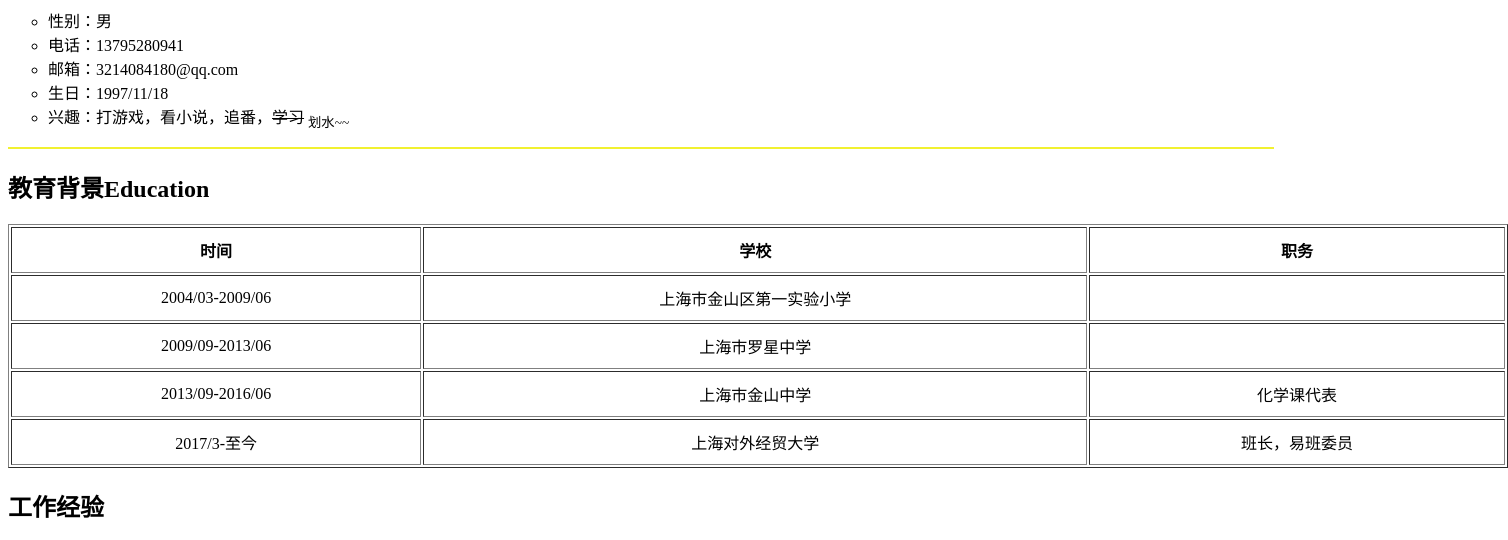
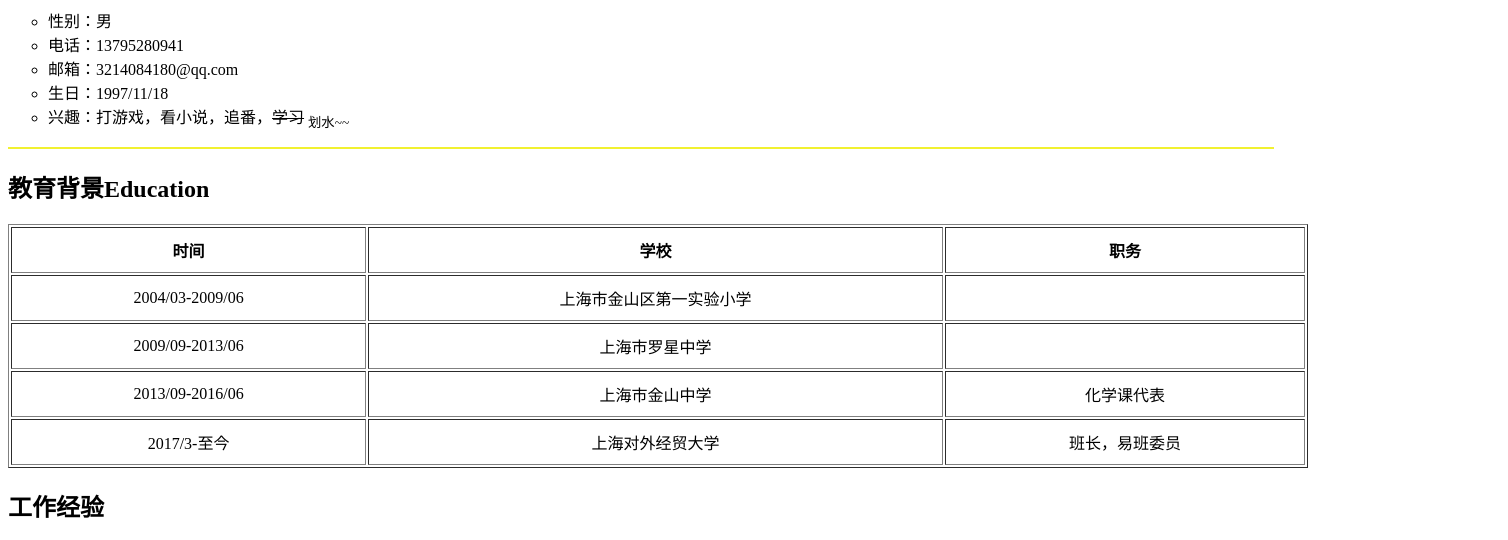
Before and after one commit to Olivercyf/Olivercyf.github.io, a plain HTML site: page index.html in a window 1280 px wide. Shown: the part 411-951 px from the top of the page, 1508 px wide, since content can reach past the window. Drawn offline with Linux system fonts and the light colour scheme.

Commit message:
Update index.html

```diff
--- a/index.html
+++ b/index.html
@@ -27,7 +27,7 @@ and open the template in the editor.
 
         <hr width="100%" size="2" color="f1f130"/>
         <h2 style="text-align:left">教育背景Education</h2>
-        <table width="1500"
+        <table width="1300"
                border="1"
                cellpadding="10">
 
```
